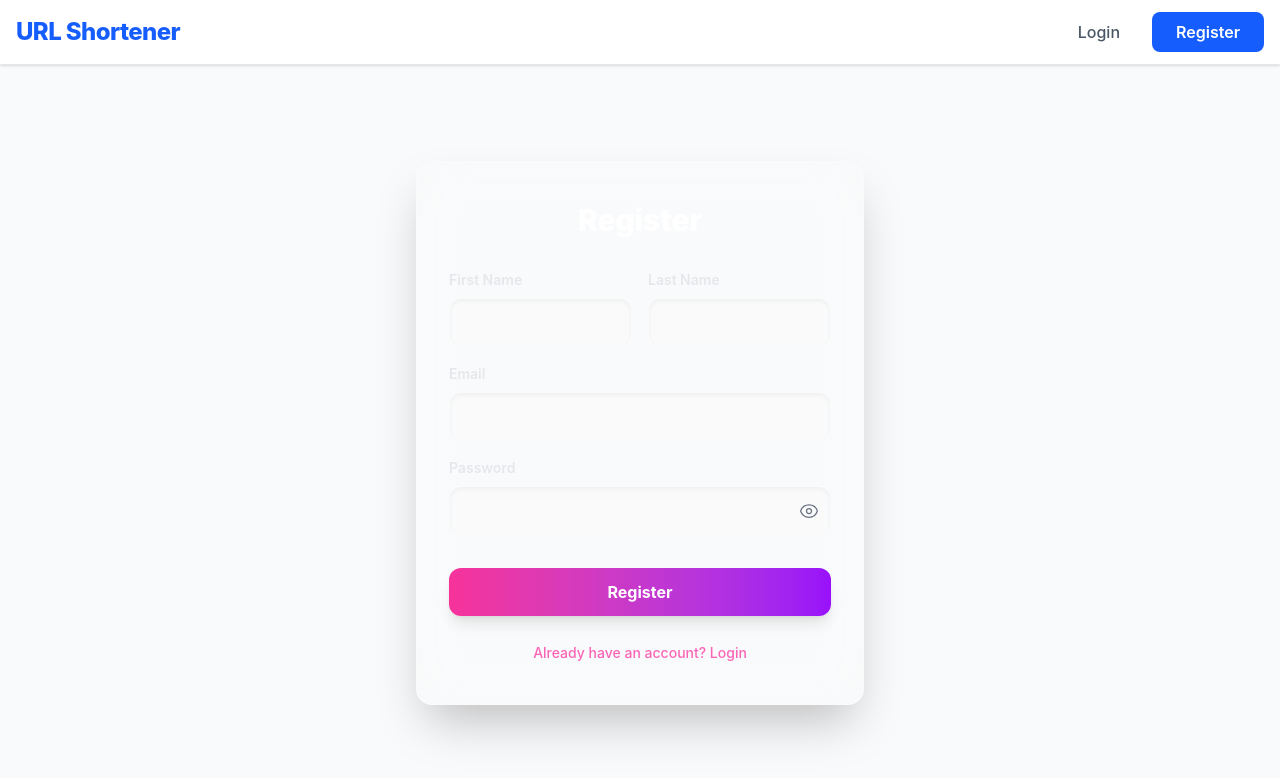
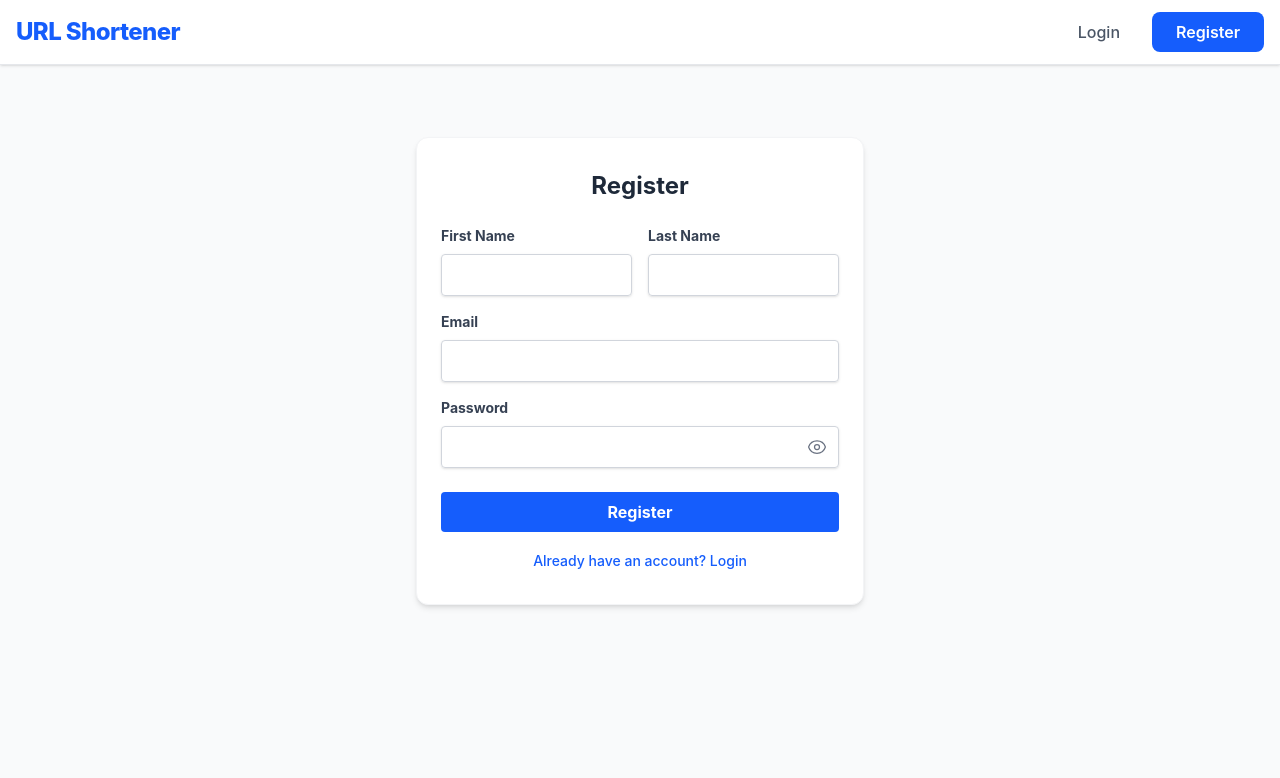
Before and after one commit to KARTHICK3396/urlshortener-frontend, a React (Vite) app: page /register in a window 1280 px wide. Shown: the top 778 px of the page. Built offline with nearby package versions, Linux system fonts and the light colour scheme.

Commit message:
"Apply clean 3-color system to auth forms

```diff
--- a/src/components/CreateUrlModal.jsx
+++ b/src/components/CreateUrlModal.jsx
@@ -36,17 +36,17 @@ const CreateUrlModal = ({ isOpen, onClose, onSuccess }) => {
             initial={{ scale: 0.9, opacity: 0 }}
             animate={{ scale: 1, opacity: 1 }}
             exit={{ scale: 0.9, opacity: 0 }}
-            className="bg-[#1e1b4b] border border-white/20 p-8 rounded-2xl shadow-2xl w-full max-w-md"
+            className="bg-white p-6 rounded-xl shadow-xl w-full max-w-md"
           >
-        <h2 className="text-2xl font-extrabold mb-6 text-white">Create Short URL</h2>
+        <h2 className="text-2xl font-bold mb-4 text-gray-800">Create Short URL</h2>
         {error && <div className="bg-red-100 text-red-700 p-2 rounded mb-4">{error}</div>}
         <form onSubmit={handleSubmit}>
           <div className="mb-6">
-            <label className="block text-gray-200 text-sm font-semibold mb-2">Long URL</label>
+            <label className="block text-gray-700 text-sm font-bold mb-2">Long URL</label>
             <input
               type="url"
               required
-              className="w-full px-4 py-3 bg-white/5 border border-white/10 rounded-xl shadow-inner text-white placeholder-gray-400 focus:outline-none focus:ring-2 focus:ring-pink-500 focus:border-transparent transition-all"
+              className="w-full px-3 py-2 bg-white border border-gray-300 rounded shadow-sm focus:outline-none focus:ring-2 focus:ring-blue-500 focus:border-transparent"
               value={longUrl}
               onChange={(e) => setLongUrl(e.target.value)}
               placeholder="https://example.com/very/long/path"
@@ -56,14 +56,14 @@ const CreateUrlModal = ({ isOpen, onClose, onSuccess }) => {
             <button
               type="button"
               onClick={onClose}
-              className="px-5 py-2.5 text-gray-300 font-medium hover:bg-white/10 rounded-xl transition-colors"
+              className="px-4 py-2 text-gray-600 font-medium hover:bg-gray-100 rounded-lg transition-colors"
             >
               Cancel
             </button>
             <button
               type="submit"
               disabled={loading}
-              className="px-5 py-2.5 bg-gradient-to-r from-pink-500 to-purple-600 text-white font-bold rounded-xl shadow-lg hover:shadow-purple-500/40 disabled:opacity-50 transition-all"
+              className="px-4 py-2 bg-blue-600 text-white font-bold rounded-lg hover:bg-blue-700 disabled:opacity-50 transition-colors"
             >
               {loading ? 'Shortening...' : 'Shorten'}
             </button>
--- a/src/pages/Register.jsx
+++ b/src/pages/Register.jsx
@@ -33,31 +33,31 @@ const Register = () => {
       initial={{ opacity: 0, y: 20 }}
       animate={{ opacity: 1, y: 0 }}
       transition={{ duration: 0.5 }}
-      className="max-w-md mx-auto bg-white/10 backdrop-blur-xl border border-white/20 rounded-2xl shadow-2xl overflow-hidden mt-16"
+      className="max-w-md mx-auto bg-white border border-gray-100 rounded-xl shadow-md overflow-hidden mt-10"
     >
-      <div className="px-8 py-10">
-        <h2 className="text-3xl font-extrabold text-center text-white mb-8">Register</h2>
+      <div className="px-6 py-8">
+        <h2 className="text-2xl font-bold text-center text-gray-800 mb-6">Register</h2>
         {message && <div className="bg-green-100 text-green-700 p-3 rounded mb-4">{message}</div>}
         {error && <div className="bg-red-100 text-red-700 p-3 rounded mb-4">{error}</div>}
         <form onSubmit={handleSubmit}>
           <div className="mb-4 flex gap-4">
             <div className="w-1/2">
-              <label className="block text-gray-200 text-sm font-semibold mb-2" htmlFor="firstName">First Name</label>
-              <input className="w-full px-4 py-3 bg-white/5 border border-white/10 rounded-xl shadow-inner text-white placeholder-gray-400 focus:outline-none focus:ring-2 focus:ring-pink-500 focus:border-transparent transition-all" id="firstName" type="text" onChange={handleChange} required />
+              <label className="block text-gray-700 text-sm font-bold mb-2" htmlFor="firstName">First Name</label>
+              <input className="w-full px-3 py-2 border border-gray-300 rounded shadow-sm focus:outline-none focus:ring-2 focus:ring-blue-500 focus:border-transparent" id="firstName" type="text" onChange={handleChange} required />
             </div>
             <div className="w-1/2">
-              <label className="block text-gray-200 text-sm font-semibold mb-2" htmlFor="lastName">Last Name</label>
-              <input className="w-full px-4 py-3 bg-white/5 border border-white/10 rounded-xl shadow-inner text-white placeholder-gray-400 focus:outline-none focus:ring-2 focus:ring-pink-500 focus:border-transparent transition-all" id="lastName" type="text" onChange={handleChange} required />
+              <label className="block text-gray-700 text-sm font-bold mb-2" htmlFor="lastName">Last Name</label>
+              <input className="w-full px-3 py-2 border border-gray-300 rounded shadow-sm focus:outline-none focus:ring-2 focus:ring-blue-500 focus:border-transparent" id="lastName" type="text" onChange={handleChange} required />
             </div>
           </div>
           <div className="mb-4">
-            <label className="block text-gray-200 text-sm font-semibold mb-2" htmlFor="email">Email</label>
-            <input className="w-full px-4 py-3 bg-white/5 border border-white/10 rounded-xl shadow-inner text-white placeholder-gray-400 focus:outline-none focus:ring-2 focus:ring-pink-500 focus:border-transparent transition-all" id="email" type="email" onChange={handleChange} required />
+            <label className="block text-gray-700 text-sm font-bold mb-2" htmlFor="email">Email</label>
+            <input className="w-full px-3 py-2 border border-gray-300 rounded shadow-sm focus:outline-none focus:ring-2 focus:ring-blue-500 focus:border-transparent" id="email" type="email" onChange={handleChange} required />
           </div>
           <div className="mb-6 relative">
-            <label className="block text-gray-200 text-sm font-semibold mb-2" htmlFor="password">Password</label>
+            <label className="block text-gray-700 text-sm font-bold mb-2" htmlFor="password">Password</label>
             <div className="relative">
-              <input className="w-full px-4 py-3 bg-white/5 border border-white/10 rounded-xl shadow-inner text-white placeholder-gray-400 focus:outline-none focus:ring-2 focus:ring-pink-500 focus:border-transparent transition-all pr-10" id="password" type={showPassword ? "text" : "password"} onChange={handleChange} required />
+              <input className="w-full px-3 py-2 border border-gray-300 rounded shadow-sm focus:outline-none focus:ring-2 focus:ring-blue-500 focus:border-transparent pr-10" id="password" type={showPassword ? "text" : "password"} onChange={handleChange} required />
               <button type="button" className="absolute inset-y-0 right-0 pr-3 flex items-center" onClick={() => setShowPassword(!showPassword)}>
                 {showPassword ? (
                   <svg xmlns="http://www.w3.org/2000/svg" fill="none" viewBox="0 0 24 24" strokeWidth={1.5} stroke="currentColor" className="w-5 h-5 text-gray-500"><path strokeLinecap="round" strokeLinejoin="round" d="M3.98 8.223A10.477 10.477 0 001.934 12C3.226 16.338 7.244 19.5 12 19.5c.993 0 1.953-.138 2.863-.395M6.228 6.228A10.45 10.45 0 0112 4.5c4.756 0 8.773 3.162 10.065 7.498a10.523 10.523 0 01-4.293 5.774M6.228 6.228L3 3m3.228 3.228l3.65 3.65m7.894 7.894L21 21m-3.228-3.228l-3.65-3.65m0 0a3 3 0 10-4.243-4.243m4.242 4.242L9.88 9.88" /></svg>
@@ -67,13 +67,13 @@ const Register = () => {
               </button>
             </div>
           </div>
-          <div className="flex items-center justify-between mt-8">
-            <button className="bg-gradient-to-r from-pink-500 to-purple-600 hover:from-pink-600 hover:to-purple-700 text-white font-bold py-3 px-4 rounded-xl shadow-lg w-full transform transition hover:scale-[1.02] focus:outline-none" type="submit">
+          <div className="flex items-center justify-between mt-6">
+            <button className="bg-blue-600 hover:bg-blue-700 text-white font-bold py-2 px-4 rounded focus:outline-none focus:shadow-outline w-full transition-colors" type="submit">
               Register
             </button>
           </div>
-          <div className="mt-6 text-center">
-            <Link to="/login" className="text-sm font-medium text-pink-400 hover:text-pink-300 transition-colors">Already have an account? Login</Link>
+          <div className="mt-4 text-center">
+            <Link to="/login" className="text-sm font-medium text-blue-600 hover:text-blue-800 transition-colors">Already have an account? Login</Link>
           </div>
         </form>
       </div>
```
Also changed, not shown: src/pages/Login.jsx (+10 -10 lines).
